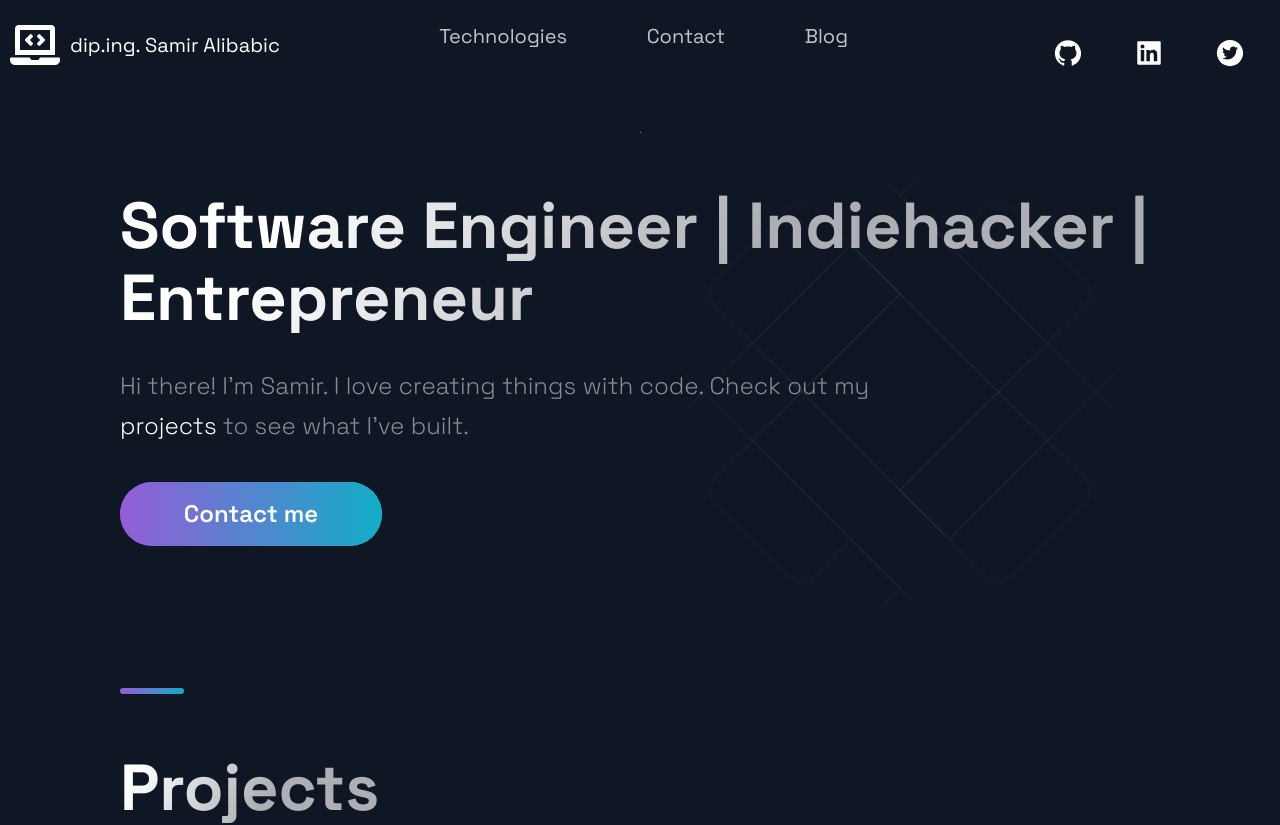
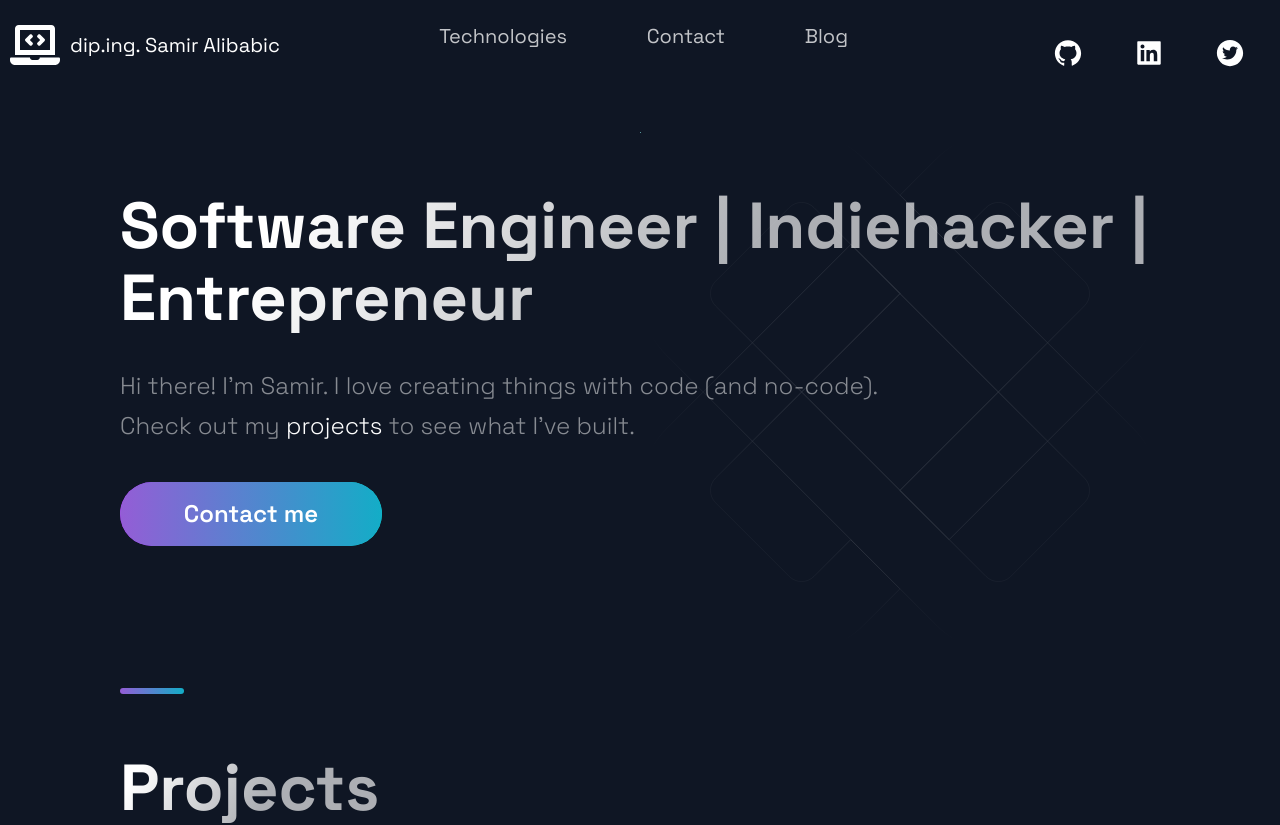
Before and after one commit to samiralibabic/portfolio, a Next.js app: page / in a window 1280 px wide. Shown: the top 825 px of the page. Built offline with nearby package versions, Linux system fonts and the light colour scheme.

Commit message:
Update site copy.

```diff
--- a/src/components/Hero/Hero.js
+++ b/src/components/Hero/Hero.js
@@ -11,7 +11,7 @@ const Hero = (props) => (
       Software Engineer | Indiehacker | Entrepreneur
     </SectionTitle>
     <SectionText>
-      Hi there! I'm Samir. I love creating things with code. Check out my <Link href='#projects' style={{ color: "white" }} scroll={false}>projects</Link> to see what I've built.
+      Hi there! I'm Samir. I love creating things with code (and no-code). Check out my <Link href='#projects' style={{ color: "white" }} scroll={false}>projects</Link> to see what I've built.
     </SectionText>
     <Button onClick={() => window.location = '#contact'}>Contact me</Button>
   </LeftSection>
--- a/src/components/Technologies/Technologies.js
+++ b/src/components/Technologies/Technologies.js
@@ -10,7 +10,7 @@ const Technologies = () => (
     <SectionDivider />
     <SectionTitle main>Technologies</SectionTitle>
     <SectionText>Over the course of my career, I have worked with a wide range of technologies,
-      with different levels of proficiency, enabling me to deliver robust and efficient solutions.
+      with different levels of proficiency, but nowadays I mostly ship fast with no-code/low-code tools.
     </SectionText>
     <TechGridContainer>
       <GridColumn>
```
